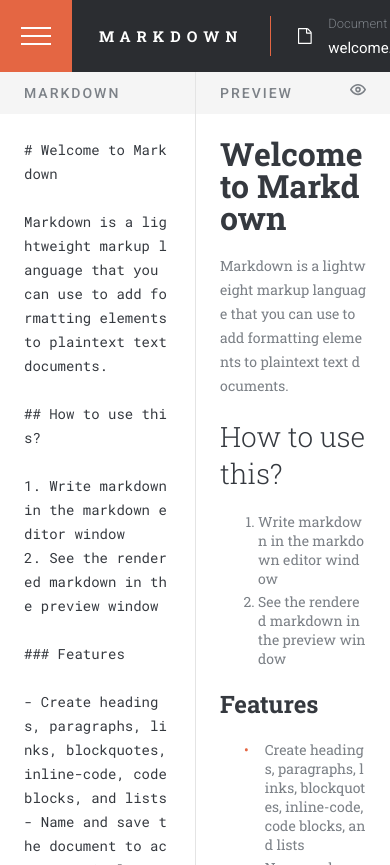
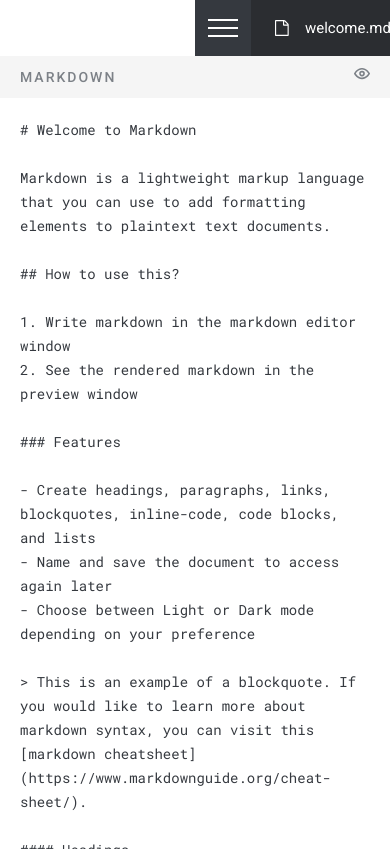
Before and after one commit to murvyn/markdown-editor, a React (Vite) app in the folder in-browser-markdown/: page / in a window 390 px wide. Built offline with nearby package versions, Linux system fonts and the light colour scheme.

Commit message:
making website responsive

```diff
--- a/in-browser-markdown/src/components/Markdown.tsx
+++ b/in-browser-markdown/src/components/Markdown.tsx
@@ -1,16 +1,37 @@
-import { Text } from "./nav/nav.styles";
-import { Container, HeadingContainer, MainContainer } from "./main.styles";
+import { DisplayMobileInverse, Text } from "./nav/nav.styles";
+import {
+  Container,
+  HeadingContainer,
+  JustifyBetween,
+  MainContainer,
+  MarkdownContainer,
+  Pointer,
+} from "./main.styles";
 import { useContext } from "react";
 import { ContentContext } from "../contexts/contentContext";
+import ShowPreviewIcon from "../assets/ShowPreviewIcon";
+import HidePreviewIcon from "../assets/HidePreviewIcon";
 
 const Markdown = () => {
-  const { content, setContent, mode } = useContext(ContentContext);
+  const { content, setContent, mode, hidePreview, setHidePreview } =
+    useContext(ContentContext);
 
   return (
-    <MainContainer >
+    <MainContainer>
+      <MarkdownContainer hidePreview={!hidePreview}>
         <HeadingContainer mode={mode}>
-        <Container>
+          <Container width="100%">
+            <JustifyBetween>
               <Text fontStyle="headingSmall">MARKDOWN</Text>
+              <DisplayMobileInverse>
+                <Pointer
+                  onClick={() => setHidePreview(!hidePreview)}
+                  className=""
+                >
+                  {!hidePreview ? <ShowPreviewIcon /> : <HidePreviewIcon />}
+                </Pointer>
+              </DisplayMobileInverse>
+            </JustifyBetween>
           </Container>
         </HeadingContainer>
         <Container className="over">
@@ -22,6 +43,7 @@ const Markdown = () => {
             onChange={(e) => setContent(e.target.value)}
           />
         </Container>
+      </MarkdownContainer>
     </MainContainer>
   );
 };
--- a/in-browser-markdown/src/components/main.styles.ts
+++ b/in-browser-markdown/src/components/main.styles.ts
@@ -6,28 +6,32 @@ export const Indent = styled.span`
   color: #35393f;
   font-family: Roboto Mono;
 `;
-export const HeadingContainer = styled.div<{mode?: 'light' | 'dark'}>`
+export const HeadingContainer = styled.div<{ mode?: "light" | "dark" }>`
   height: 42px;
-  background: ${props => {
-    if(props.mode === 'dark'){
-      return '#1D1F22'
-    } else{
-      return '#f5f5f5'
+  background: ${(props) => {
+    if (props.mode === "dark") {
+      return "#1D1F22";
+    } else {
+      return "#f5f5f5";
     }
   }};
   display: flex;
   align-items: center;
+  /* width: 100%; */
 `;
 
-export const Container = styled.div<{width?: string}>`
+export const Container = styled.div<{ width?: string }>`
   padding: 24px;
   overflow-x: hidden;
-    word-break: break-all;
   width: ${(props) => {
     if (props.width) {
       return props.width;
     }
   }};
+
+  @media (max-width: 425px) {
+    padding: 20px;
+  }
 `;
 // export const Accordance = styled.div<{ bordered?: string, mode?: 'light' | 'dark' }>`
 //   width: 100%;
@@ -42,12 +46,32 @@ export const Divider = styled.div`
   flex-direction: row;
 `;
 
-export const MainContainer = styled.div<{bordered?: string, mode?: 'light' | 'dark'}>`
-  width: 50vw;
-  ${(props) => props.bordered === 'true' &&
-  `border-left: ${(props.mode === 'dark') ? '#5A6069':'#E4E4E4'} solid 1px;`}
+export const MainContainer = styled.div<{
+  bordered?: string;
+  mode?: "light" | "dark";
+  hidePreview?: boolean;
+}>`
+  width: ${(props) => (props.hidePreview ? "100vw" : "50vw")};
+  ${(props) =>
+    props.bordered === "true" &&
+    `border-left: ${props.mode === "dark" ? "#5A6069" : "#E4E4E4"} solid 1px;`}
 
+@media (max-width: 486px) {
+    width: 100vw;
+  }
 `;
+
+export const PreviewContainer = styled.div<{hidePreview?: boolean;}>`
+  @media (max-width: 486px) {
+    display: ${(props) => !props.hidePreview && "none"};
+  }
+`;
+export const MarkdownContainer = styled.div<{hidePreview?: boolean;}>`
+  @media (max-width: 486px) {
+    display: ${(props) => !props.hidePreview && "none"};
+  }
+`;
+
 export const Shadow = styled.span`
   text-shadow: 0 4px 4px rgba(0, 0, 0, 0.25);
 `;
@@ -77,11 +101,13 @@ export const Highlight = styled.span`
   font-family: "Roboto Mono";
 `;
 
-export const Flex = styled.div<{mode?: 'light' | 'dark'}>`
+export const Flex = styled.div<{ mode?: "light" | "dark" }>`
   display: flex;
   flex-direction: row;
   overflow-x: hidden;
-  ${(props) => props.mode === 'dark' && `
+  ${(props) =>
+    props.mode === "dark" &&
+    `
     background: #151619;
   `}
 `;
@@ -93,7 +119,11 @@ export const SideBarBox = styled.div`
   display: flex;
 `;
 
-export const JustifyBetween = styled.div<{direction?: string, height?: string}>`
+export const JustifyBetween = styled.div<{
+  direction?: string;
+  height?: string;
+  width?: string;
+}>`
   display: flex;
   justify-content: space-between;
   justify-items: center;
@@ -102,30 +132,40 @@ height: ${(props) => {
       return props.height;
     }
   }};
+  width: ${(props) => {
+    if (props.width) {
+      return props.width;
+    }
+  }};
   ${(props) => props.direction && `flex-direction: ${props.direction};`}
-`
+`;
 
 export const Pointer = styled.div`
   cursor: pointer;
-`
+`;
 export const HidePreviewContainer = styled.div`
   width: 672px;
-  padding-top: 24px;
-`
+  padding: 24px;
+
+  @media (max-width: 425px) {
+    padding: 20px;
+    width: 100%;
+  }
+`;
 export const HidePreview = styled.div`
   width: 100%;
   display: flex;
   justify-content: center;
-`
-export const ToggleBox= styled.div`
+`;
+export const ToggleBox = styled.div`
   display: flex;
   gap: 12px;
   align-items: center;
   flex-direction: row;
-`
+`;
 
 export const SVG = styled.svg`
-&:hover{
+  &:hover {
     fill: #e46643;
   }
-`
+`;
--- a/in-browser-markdown/src/components/nav/NavBar.tsx
+++ b/in-browser-markdown/src/components/nav/NavBar.tsx
@@ -1,6 +1,7 @@
 import menu from "../../assets/icon-menu.svg";
 import documentIcon from "../../assets/icon-document.svg";
 import saveIcon from "../../assets/icon-save.svg";
+import logo from "../../assets/logo.svg";
 import closeIcon from "../../assets/icon-close.svg";
 import {
   Document,
@@ -14,6 +15,7 @@ import {
   Button,
   NavButtonContainer,
   BinIcon,
+  DisplayMobile,
 } from "./nav.styles";
 import { useContext, useState } from "react";
 import { ContentContext } from "../../contexts/contentContext";
@@ -31,9 +33,11 @@ const NavBar = () => {
     setFileName(event.target.value);
   };
 
-  const handleFileNameKeyPress = (event: React.KeyboardEvent<HTMLInputElement>) => {
-    if (event.key === 'Enter') {
-      (event.target as HTMLInputElement).blur()
+  const handleFileNameKeyPress = (
+    event: React.KeyboardEvent<HTMLInputElement>
+  ) => {
+    if (event.key === "Enter") {
+      (event.target as HTMLInputElement).blur();
     }
   };
 
@@ -50,16 +54,20 @@ const NavBar = () => {
               <img src={menu} alt="menu" />
             </Menu>
           )}
-          <Heading>MARKDOWN</Heading>
+          <Heading>
+            <img src={logo} alt="logo" />
+          </Heading>
           <Line />
           <Document>
             <DocumentIcon>
               <img src={documentIcon} alt="document" />
             </DocumentIcon>
             <div className="">
-              <Text fontStyle="bodyMed" color="primary">
-                Document Name
-              </Text>
+              <DisplayMobile>
+                <Text fontStyle="bodyMed" color="primary">
+                  Document Name
+                </Text>
+              </DisplayMobile>
               <input
                 className="filename"
                 title="markdown"
@@ -72,7 +80,6 @@ const NavBar = () => {
         </IconContainer>
         <NavButtonContainer>
           <BinIcon
-
             onClick={() => setShowDeleteCard(!showDeleteCard)}
             type="button"
           >
@@ -80,7 +87,9 @@ const NavBar = () => {
           </BinIcon>
           <Button>
             <img src={saveIcon} alt="save" />
-            <Text fontStyle="headingMed">Save Changes</Text>
+            <DisplayMobile>
+              <Text fontStyle="headingMed">Save Changes</Text>
+            </DisplayMobile>
           </Button>
         </NavButtonContainer>
       </Nav>
--- a/in-browser-markdown/src/components/nav/nav.styles.ts
+++ b/in-browser-markdown/src/components/nav/nav.styles.ts
@@ -76,7 +76,7 @@ const design = {
 export const Nav = styled.div`
   width: 100vw;
   height: 72px;
-  background: #2B2D31;
+  background: #2b2d31;
   display: flex;
   justify-content: space-between;
   align-items: center;
@@ -84,11 +84,20 @@ export const Nav = styled.div`
   justify-self: center;
   overflow-x: hidden;
   /* padding-right: 24px; */
+
+  @media (max-width: 425px) {
+    height: 56px;
+  /* width: 56px; */
+  }
 `;
 
 export const IconContainer = styled.div`
   display: flex;
   gap: 27px;
+
+  @media (max-width: 425px) {
+    gap: 24px;
+  }
 `;
 
 export const Document = styled.div<{ mb?: string }>`
@@ -115,17 +124,22 @@ export const Menu = styled.div`
   border-color: transparent;
   background-color: #35393f;
 
+  @media (max-width: 425px) {
+    height: 56px;
+  width: 56px;
+  }
+
   &:hover {
     background-color: #e46643;
   }
 `;
 export const Heading = styled.p`
-  font-size: 15px;
-  color: #ffffff;
-  letter-spacing: 6px;
   display: flex;
   align-items: center;
-  font-weight: bold;
+
+  @media (max-width: 768px) {
+    display: none;
+  }
 `;
 
 export const Line = styled.div`
@@ -134,7 +148,23 @@ export const Line = styled.div`
   background-color: #e46643;
   display: flex;
   align-self: center;
+
+  @media (max-width: 768px) {
+    display: none;
+  }
 `;
+
+export const DisplayMobile = styled.div`
+  @media (max-width: 486px) {
+    display: none;
+  }
+`;
+export const DisplayMobileInverse = styled.div`
+  @media (min-width: 486px) {
+    display: none;
+  }
+`;
+
 export const DocumentIcon = styled.div`
   height: 16px;
   overflow: hidden;
--- a/in-browser-markdown/src/components/preview/Preview.tsx
+++ b/in-browser-markdown/src/components/preview/Preview.tsx
@@ -8,6 +8,7 @@ import {
   Pointer,
   HidePreviewContainer,
   HidePreview,
+  PreviewContainer,
 } from "../main.styles";
 import { Text } from "../nav/nav.styles";
 import { ContentContext } from "../../contexts/contentContext";
@@ -19,7 +20,9 @@ const Preview = () => {
   const { content, hidePreview, setHidePreview, mode } = useContext(ContentContext);
 
   return (
-    <MainContainer bordered="true" mode={mode} >
+    <MainContainer hidePreview={hidePreview} bordered="true" mode={mode} >
+      <PreviewContainer hidePreview={hidePreview}>
+
       <div className=""></div>
       <HeadingContainer mode={mode}>
         <Container width="100%">
@@ -46,6 +49,7 @@ const Preview = () => {
           <ReactMarkdown className={`foo-${mode}`} children={content} />
         </Container>
       )}
+      </PreviewContainer>
     </MainContainer>
   );
 };
--- a/in-browser-markdown/src/components/sidebar/SideBar.tsx
+++ b/in-browser-markdown/src/components/sidebar/SideBar.tsx
@@ -3,8 +3,9 @@ import { ContentContext } from "../../contexts/contentContext";
 import { Container, JustifyBetween, SideBarBox } from "../main.styles";
 import { Button, Document, DocumentIcon, Text } from "../nav/nav.styles";
 import documentIcon from "../../assets/icon-document.svg";
-import { MB } from "./sidebar.styles";
+import { Logo, MB } from "./sidebar.styles";
 import Toggle from "../Toggle";
+import logo from "../../assets/logo.svg";
 
 const SideBar = () => {
   const { fileName } = useContext(ContentContext);
@@ -13,6 +14,11 @@ const SideBar = () => {
       <Container width="100%">
         <JustifyBetween height="100%" direction="column">
           <div className="">
+            <MB mb="17px">
+              <Logo >
+                <img src={logo} alt="logo" />
+              </Logo>
+            </MB>
             <MB mb="29px">
               <Text fontStyle="headingSmall">MY DOCUMENT</Text>
             </MB>
--- a/in-browser-markdown/src/components/sidebar/sidebar.styles.ts
+++ b/in-browser-markdown/src/components/sidebar/sidebar.styles.ts
@@ -3,3 +3,8 @@ import styled from "styled-components";
 export const MB = styled.div<{mb: string}>`
     margin-bottom: ${props => props.mb};
 `
+export const Logo = styled.div`
+@media (min-width: 769px) {
+    display: none;
+  }
+`
--- a/in-browser-markdown/src/index.css
+++ b/in-browser-markdown/src/index.css
@@ -61,13 +61,23 @@ textarea.editor-dark, textarea.editor-light{
   color: #fff;
   outline: none;
   cursor: pointer;
+  /* width: 2rem; */
+  white-space: nowrap;
+  overflow: hidden;
+  text-overflow: ellipsis;
+}
+
+@media (max-width: 375px) {
+  .filename{
+    max-width: 5rem;
+  }
 }
 
 .filename:focus{
   outline: none;
   border-bottom: 1px solid #fff;
   caret-color: #E46643;
-  width: 100%;
+  width: auto;
 }
 
 .hover:hover{
```
Lines whose indentation alone changed are shown as unchanged.
